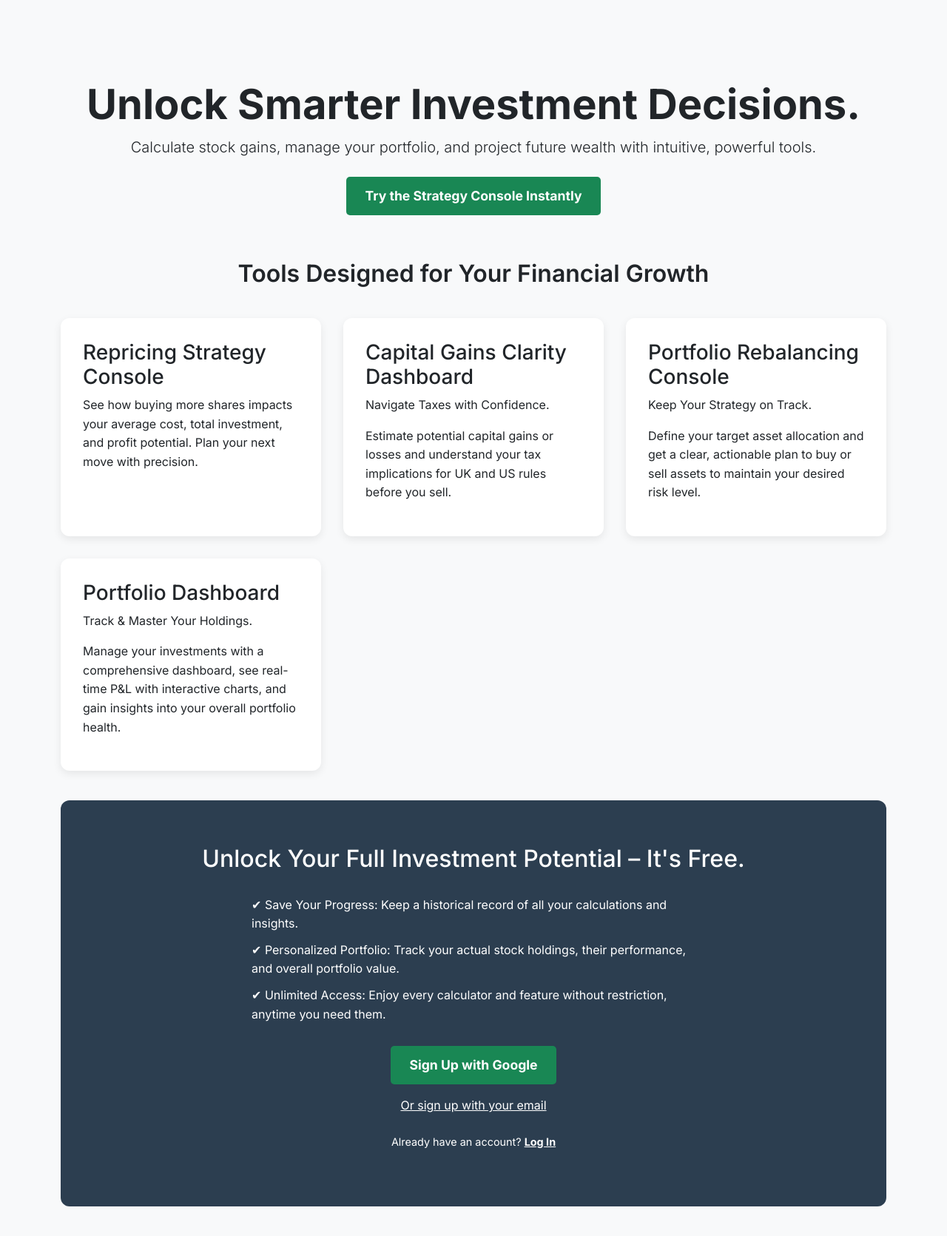
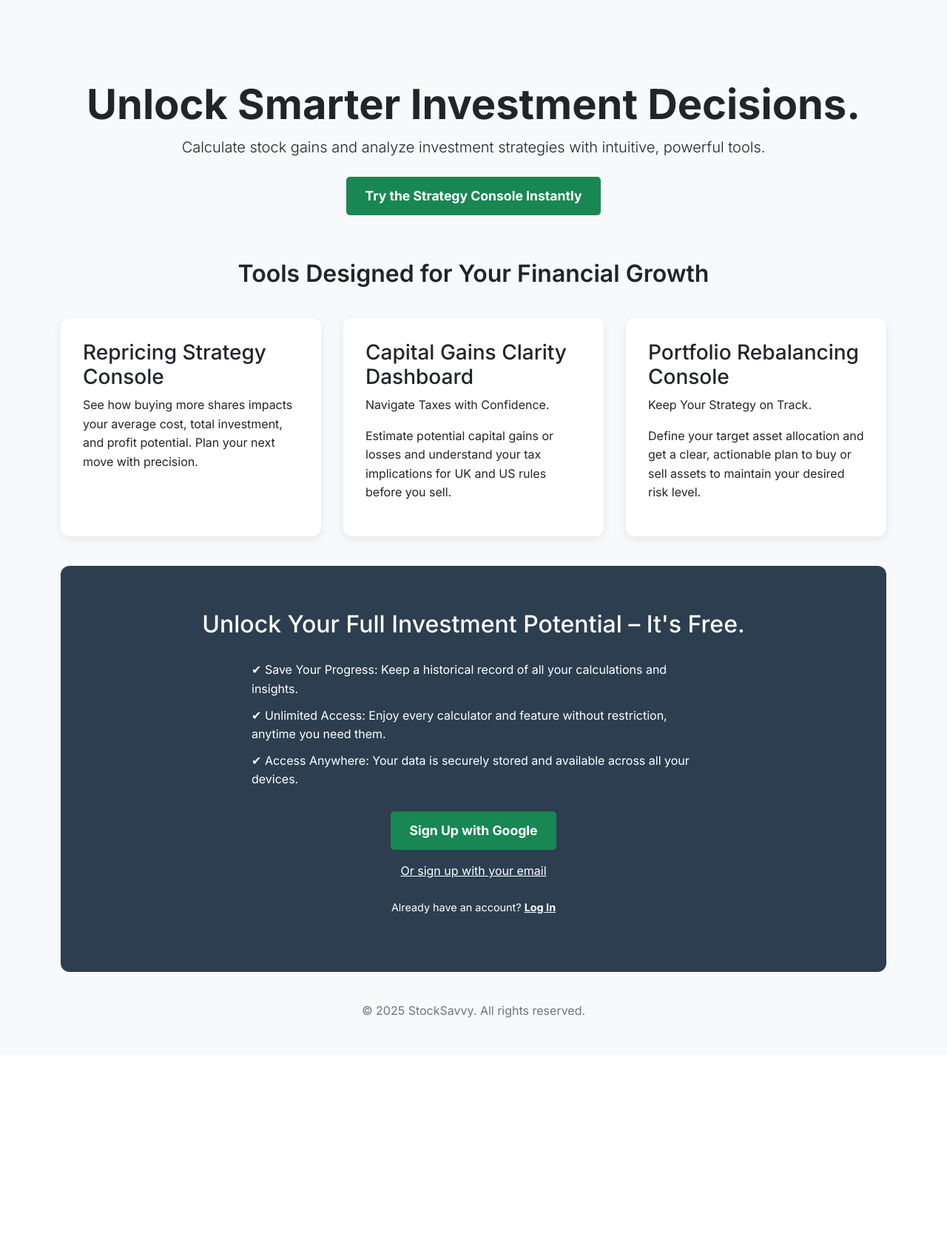
Before and after one commit to Mohammedr4/stockapp, a Django app: page / in a window 1280 px wide. Shown: the part 105-1776 px from the top of the page at 74% size. After the commit the page ends 1481 px from the top, so only its background shows below. Run offline with Django 5.2, Linux system fonts and the light colour scheme; some libraries are stand-ins or nearby versions.

Commit message:
Decommission and remove portfolio feature

```diff
--- a/core/templates/core/landing_page.html
+++ b/core/templates/core/landing_page.html
@@ -8,17 +8,16 @@
 <div class="container my-5">
     {% if user.is_authenticated %}
         <header class="hero-section text-center">
-            <h1>Welcome back, {{ user.first_name }}!</h1>
-            <p class="lead">Ready to manage your investments or start a new calculation?</p>
+            <h1>Welcome back, {{ user.first_name|default:user.email }}!</h1>
+            <p class="lead">Ready to start a new calculation?</p>
             <div class="mt-4">
                 <a href="{% url 'calculators:calculators_index' %}" class="btn btn-primary btn-lg mx-2">Go to Calculators</a>
-                <a href="{% url 'portfolio:portfolio_list' %}" class="btn btn-secondary btn-lg mx-2">View My Portfolio</a>
             </div>
         </header>
     {% else %}
         <header class="hero-section text-center">
             <h1 class="display-4">Unlock Smarter Investment Decisions.</h1>
-            <p class="lead">Calculate stock gains, manage your portfolio, and project future wealth with intuitive, powerful tools.</p>
+            <p class="lead">Calculate stock gains and analyze investment strategies with intuitive, powerful tools.</p>
             <div class="mt-4">
                 <a href="{% url 'calculators:stock_reprice_calculator' %}" class="cta-button">Try the Strategy Console Instantly</a>
             </div>
@@ -42,11 +41,6 @@
                 <p>Keep Your Strategy on Track.</p>
                 <p>Define your target asset allocation and get a clear, actionable plan to buy or sell assets to maintain your desired risk level.</p>
             </div>
-            <div class="card">
-                <h3>Portfolio Dashboard</h3>
-                <p>Track & Master Your Holdings.</p>
-                <p>Manage your investments with a comprehensive dashboard, see real-time P&L with interactive charts, and gain insights into your overall portfolio health.</p>
-            </div>
         </div>
     </section>
 
@@ -55,8 +49,8 @@
             <h2>Unlock Your Full Investment Potential – It's Free.</h2>
             <ul>
                 <li>✔ Save Your Progress: Keep a historical record of all your calculations and insights.</li>
-                <li>✔ Personalized Portfolio: Track your actual stock holdings, their performance, and overall portfolio value.</li>
                 <li>✔ Unlimited Access: Enjoy every calculator and feature without restriction, anytime you need them.</li>
+                <li>✔ Access Anywhere: Your data is securely stored and available across all your devices.</li>
             </ul>
             <a href="{% provider_login_url 'google' %}" class="cta-button">Sign Up with Google</a>
             <p class="mt-3">
@@ -65,6 +59,7 @@
             <p class="mt-4" style="font-size: 0.9em;">
                 Already have an account? <a href="{% url 'account_login' %}" style="color: white; font-weight: bold;">Log In</a>
             </p>
+
         </section>
     {% endif %}
 
--- a/portfolio/views.py
+++ b/portfolio/views.py
@@ -16,8 +16,6 @@ from rest_framework import status
 
 from .models import StockHolding, PortfolioSnapshot
 from calculators.views import get_alpha_vantage_data # Reusing our helper
-
-from datetime import timedelta
 
 @login_required
 def portfolio_dashboard_view(request):
--- a/stock_savvy_project/urls.py
+++ b/stock_savvy_project/urls.py
@@ -10,6 +10,6 @@ urlpatterns = [
     path('calculators/', include('calculators.urls', namespace='calculators')),
     path('', core_views.landing_page, name='home'),
     path('core/', include('core.urls', namespace='core')),
-    path('portfolio/', include('portfolio.urls', namespace='portfolio')),
+    # path('portfolio/', include('portfolio.urls', namespace='portfolio')),
 
 ]
--- a/templates/base.html
+++ b/templates/base.html
@@ -39,9 +39,6 @@
                     {% if user.is_authenticated %}
                         <li class="nav-item">
                             <a class="nav-link" href="{% url 'calculators:calculators_index' %}">Calculators</a>
-                        </li>
-                        <li class="nav-item">
-                            <a class="nav-link" href="{% url 'portfolio:portfolio_list' %}">My Portfolio</a>
                         </li>
 
                         <li class="nav-item dropdown">
```
Also changed, not shown: db.sqlite3.
